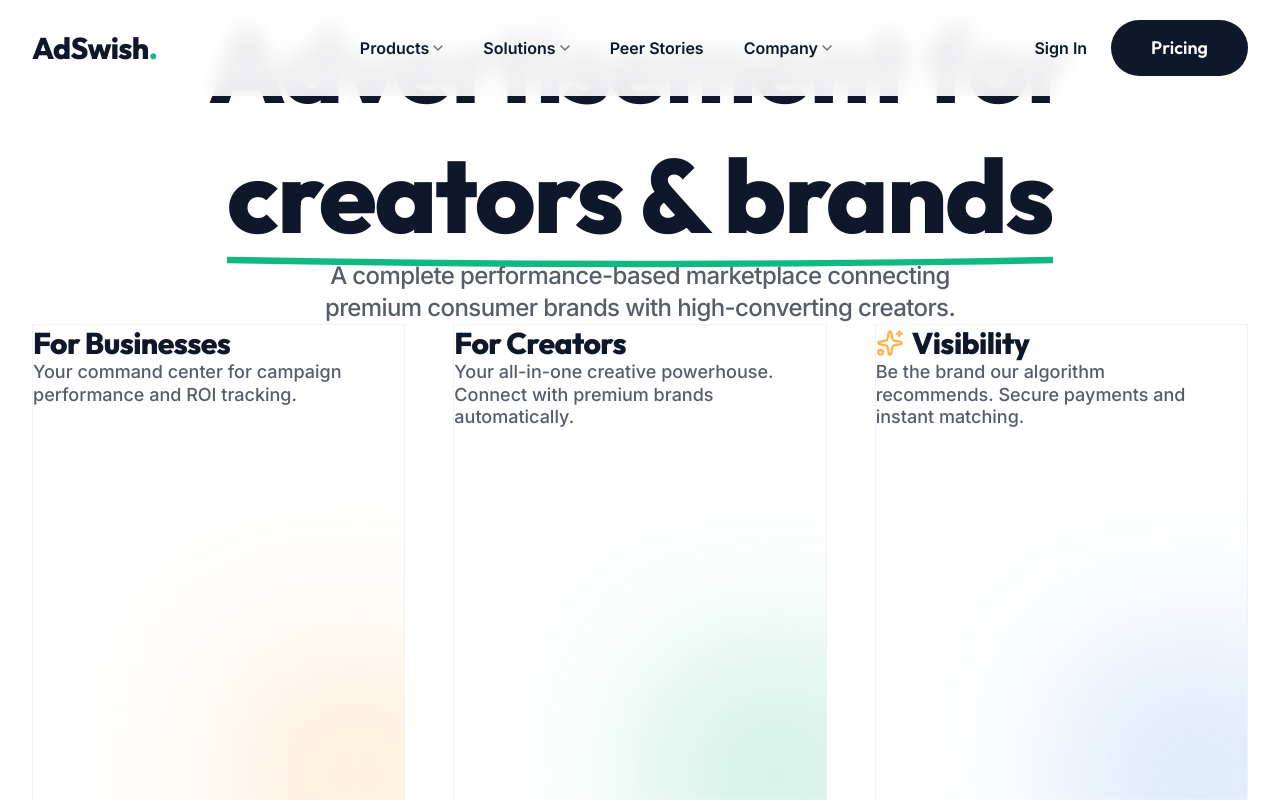
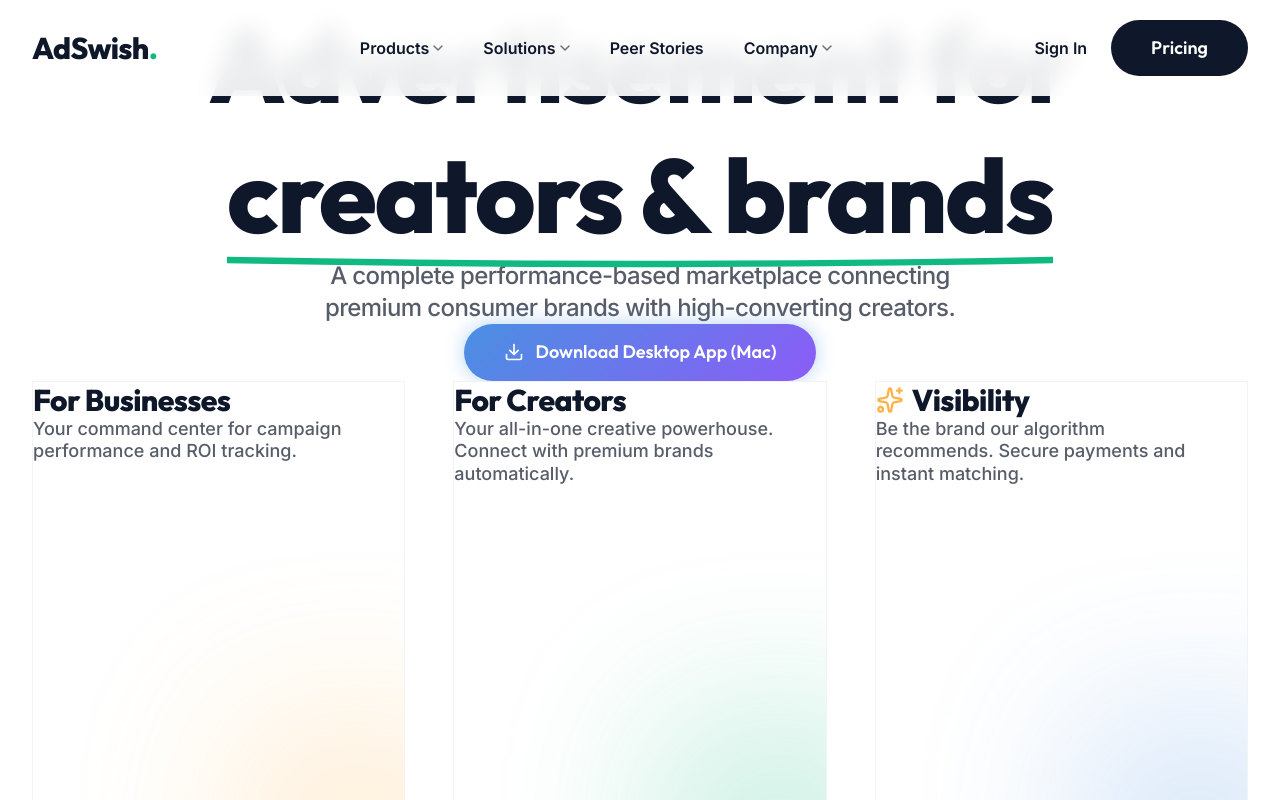
Before and after one commit to WillGreer007-lab/kolabriq, a Next.js app: page / in a window 1280 px wide. Shown: the top 800 px of the page. Built offline with nearby package versions, Linux system fonts and the light colour scheme.

Commit message:
Feature: Add Desktop App download button to Hero

```diff
--- a/src/components/landing/Hero.tsx
+++ b/src/components/landing/Hero.tsx
@@ -25,6 +25,13 @@ export default function Hero() {
           <p className="mt-8 text-xl md:text-2xl text-[var(--foreground)]/70 max-w-2xl mx-auto font-medium tracking-tight text-center">
             A complete performance-based marketplace connecting premium consumer brands with high-converting creators.
           </p>
+
+          <div className="mt-10 flex items-center justify-center gap-4">
+            <Link href="#download-desktop" onClick={(e) => { e.preventDefault(); alert('To compile the native app, run: npm run build:desktop'); }} className="btn-neon flex items-center gap-2">
+              <svg width="20" height="20" viewBox="0 0 24 24" fill="none" stroke="currentColor" strokeWidth="2" strokeLinecap="round" strokeLinejoin="round"><path d="M21 15v4a2 2 0 0 1-2 2H5a2 2 0 0 1-2-2v-4"></path><polyline points="7 10 12 15 17 10"></polyline><line x1="12" y1="15" x2="12" y2="3"></line></svg>
+              Download Desktop App (Mac)
+            </Link>
+          </div>
         </div>
 
         {/* Carousel of Cards (Pixis Product Style) */}
```
